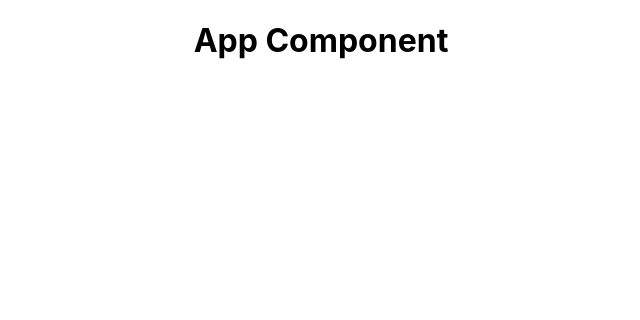
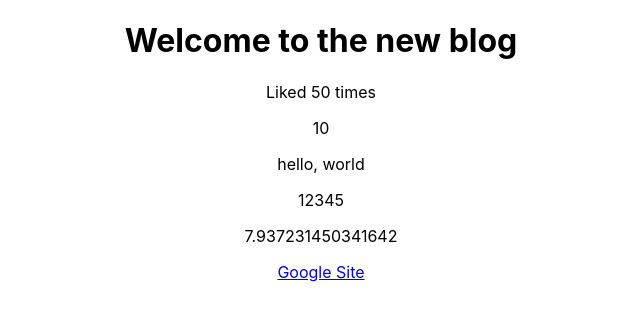
Before and after one commit to GCCSheep/react-blog, a React (Create React App) app: page / in a window 1280 px wide. Shown: the top 320 px of the page, without its empty margins (319-959 px from the left). Built offline with nearby package versions, Linux system fonts and the light colour scheme.

Commit message:
Dynamic values in templates

```diff
--- a/src/App.js
+++ b/src/App.js
@@ -1,10 +1,20 @@
 import './App.css';
 
 function App() {
+const title = 'Welcome to the new blog';
+const likes = 50;
+const link = "http://www.google.com";
+
     return (
         <div className="App">
             <div className="content">
-                <h1>App Component</h1>
+                <h1>{title}</h1>
+                <p>Liked {likes} times</p>
+                <p>{10}</p>
+                <p>{'hello, world'}</p>
+                <p>{[1, 2, 3, 4, 5]}</p>
+                <p>{Math.random() * 10}</p>
+                <a href={link}>Google Site</a>
             </div>
         </div>
     );
```
